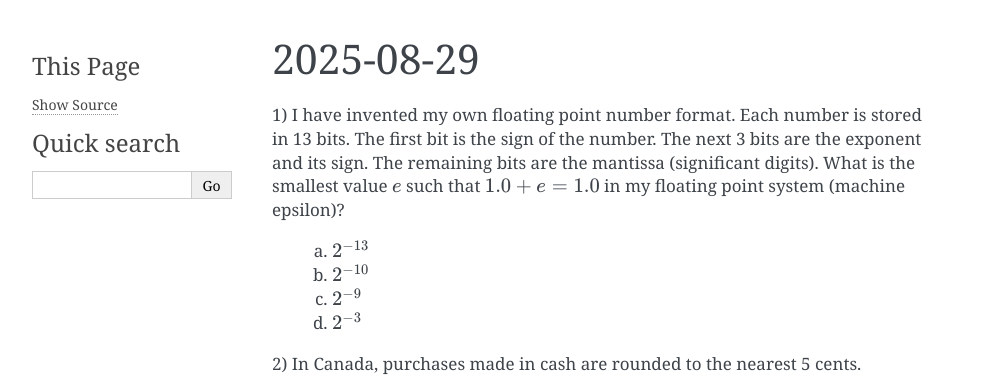
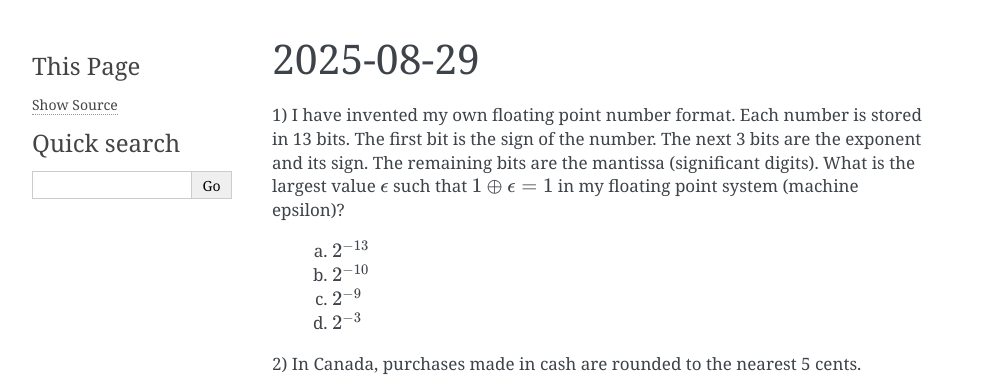
Before and after one commit to jeremylt/csci-3656-fall-2025, a Sphinx documentation site: the page built from source/quizes/2025-08-29.rst, in a window 1280 px wide. Shown: the top 377 px of the page, without its empty margins (148-1141 px from the left). Built offline with Sphinx 7.4.7, drawn with Linux system fonts in a browser that asks for light colours; pages that are not in the unit, such as notebooks, are missing from menus.

Commit message:
one more fix

```diff
--- a/source/quizes/2025-08-29.rst
+++ b/source/quizes/2025-08-29.rst
@@ -6,7 +6,7 @@ Each number is stored in 13 bits.
 The first bit is the sign of the number.
 The next 3 bits are the exponent and its sign.
 The remaining bits are the mantissa (significant digits).
-What is the smallest value :math:`e` such that :math:`1.0 + e = 1.0` in my floating point system (machine epsilon)?
+What is the largest value :math:`\epsilon` such that :math:`1 \oplus \epsilon = 1` in my floating point system (machine epsilon)?
 
   a) :math:`2^{-13}`
 
```
